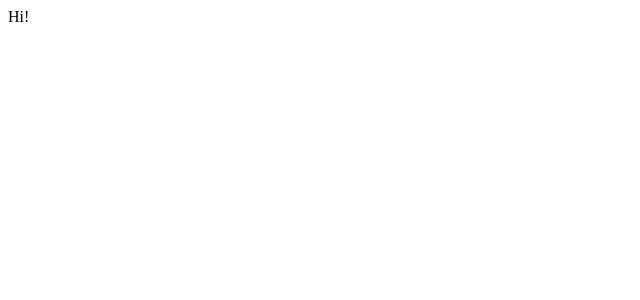
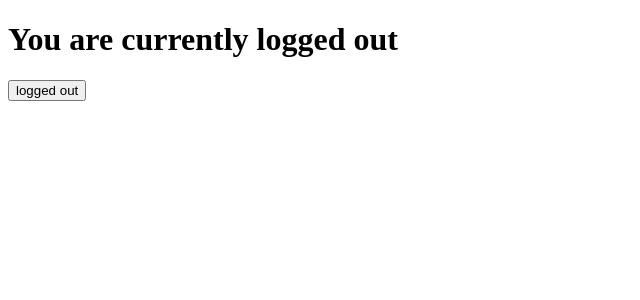
Before and after one commit to pgeliebter/react-practice, a React app: page / in a window 1280 px wide. Shown: the top 300 px of the page, without its empty margins (0-640 px from the left). Built offline with nearby package versions, Linux system fonts and the light colour scheme; the HTML template or start-up script is replaced by a standard one.

Commit message:
adds a button to change isLoggedIn state and rerender page

```diff
--- a/src/App.js
+++ b/src/App.js
@@ -1,6 +1,35 @@
-import React from 'react'
+import React, { Component } from 'react'
 import './style.css'
-function App() {
-	return <div>Hi!</div>
+
+// Given a stateless functional component, add state to it
+// state should have a property called `isLoggedIn` which is a boolean
+// (true if logged in, false if not)
+// Then, give your best shot at rendering the word "in" if the user is logged in
+// or "out" if the user is logged out.
+
+class App extends Component {
+	constructor() {
+		super()
+		this.state = { isLoggedIn: false }
+	}
+	render() {
+		return (
+			<div>
+				<h1>
+					You are currently logged{' '}
+					{this.state.isLoggedIn ? ' in' : ' out'}
+				</h1>
+				<button
+					onClick={() => {
+						console.log(this.state.isLoggedIn)
+						this.setState({ isLoggedIn: !this.state.isLoggedIn })
+					}}
+				>
+					{this.state.isLoggedIn ? 'logged in' : 'logged out'}
+				</button>
+			</div>
+		)
+	}
 }
+
 export default App
```
